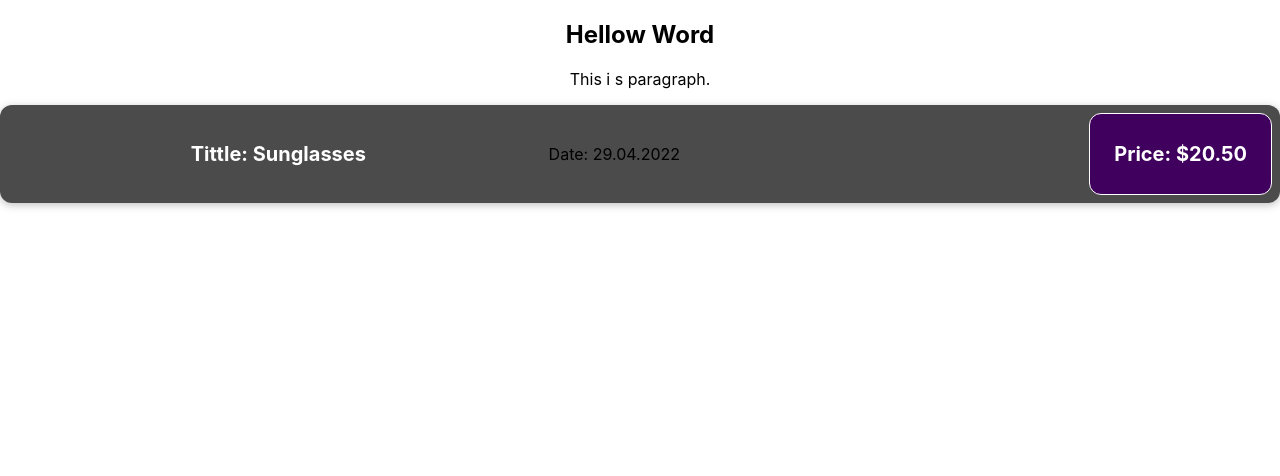
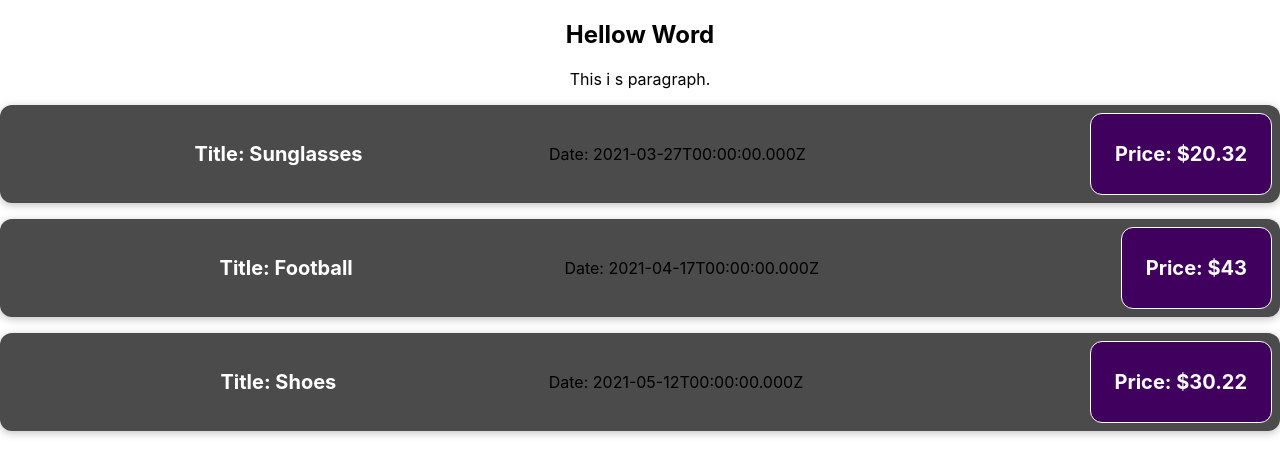
Before and after one commit to przemekdab1993/react-project-zero, a React (Create React App) app: page / in a window 1280 px wide. Shown: the top 476 px of the page. Built offline with nearby package versions, Linux system fonts and the light colour scheme.

Commit message:
pierwszy komponent i pierwsze propsy

```diff
--- a/src/App.js
+++ b/src/App.js
@@ -1,13 +1,34 @@
 
 import './App.css';
-import ExpenseItem from "./components/ExpenseItem/ExpenseItem";
+import ExpenseItem from './components/ExpenseItem/ExpenseItem';
 
 function App() {
+
+    const expenses = [
+        {title: 'Sunglasses', date: new Date(2021,2,27), price: 20.32},
+        {title: 'Football', date: new Date(2021,3,17), price: 43.00},
+        {title: 'Shoes', date: new Date(2021,4,12), price: 30.22},
+    ];
+
     return (
         <div className="App">
             <h2>Hellow Word</h2>
             <p>This i s paragraph.</p>
-            <ExpenseItem></ExpenseItem>
+            <ExpenseItem
+                title={expenses[0].title}
+                date={expenses[0].date}
+                price={expenses[0].price}
+            ></ExpenseItem>
+            <ExpenseItem
+                title={expenses[1].title}
+                date={expenses[1].date}
+                price={expenses[1].price}
+            ></ExpenseItem>
+            <ExpenseItem
+                title={expenses[2].title}
+                date={expenses[2].date}
+                price={expenses[2].price}
+            ></ExpenseItem>
         </div>
     );
 }
--- a/src/components/ExpenseItem/ExpenseItem.js
+++ b/src/components/ExpenseItem/ExpenseItem.js
@@ -1,17 +1,17 @@
 import './ExpenseItem.css';
 
-function ExpenseItem() {
+function ExpenseItem(props) {
 
     return (
         <div className="expense-item">
             <div className="expense-item__description">
-                <h2>Tittle: <span>Sunglasses</span></h2>
+                <h2>Title: <span>{ props.title }</span></h2>
             </div>
             <div className="expense-item__description">
-                <p>Date: <span>29.04.2022</span></p>
+                <p>Date: <span>{ props.date.toISOString() }</span></p>
             </div>
             <div className="expense-item__price">
-                <p>Price: <span>$20.50</span></p>
+                <p>Price: <span>${ props.price }</span></p>
             </div>
         </div>
     );
```
